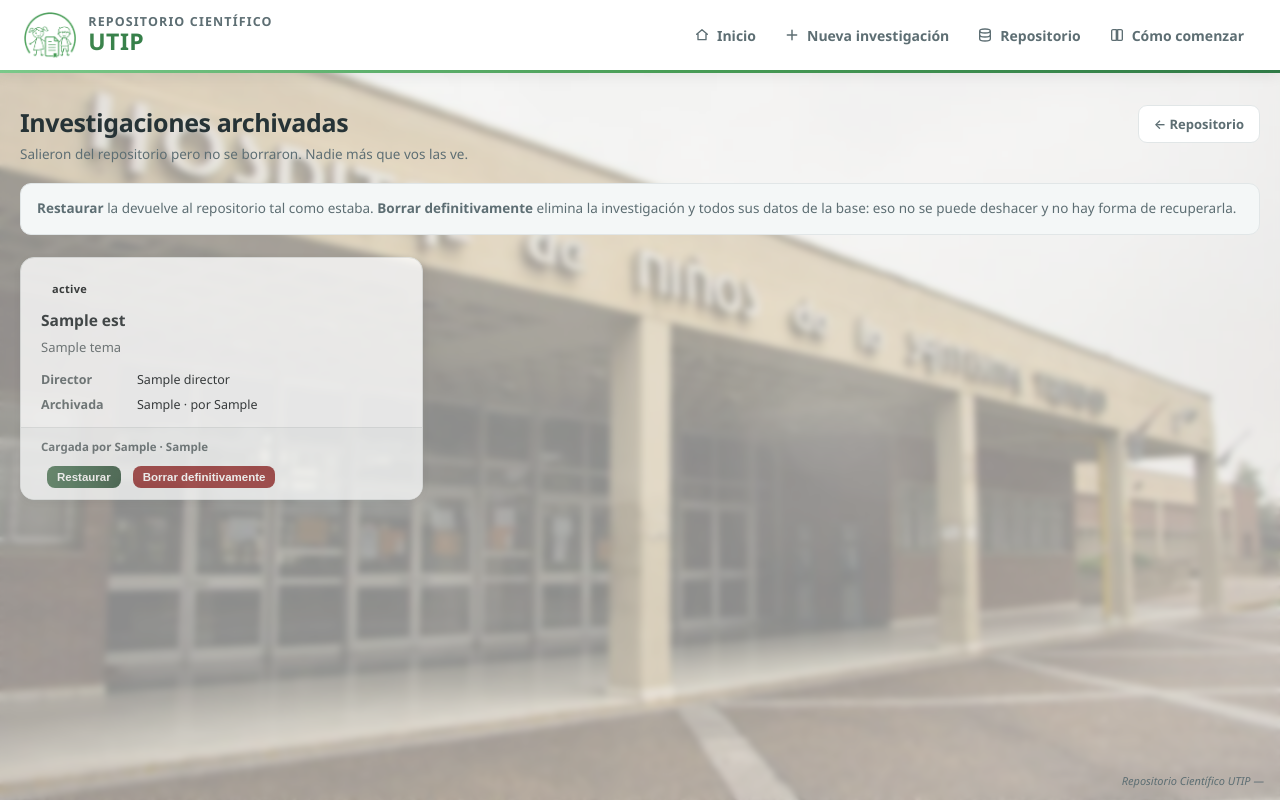
After one commit to lecato86/Repositorio-Cientifico-UTIP, a Flask app: template templates/estudios/archivados.html in a window 1280 px wide. The commit adds this page. Run offline with Flask 3, Linux system fonts and the light colour scheme; the template is opened without the code that fills it: most values are stand-ins (such as "Sample title", 1, 10 or a date in 2020); some libraries are stand-ins or nearby versions.

Commit message:
Archivar investigaciones en vez de borrarlas
Borrar estaba a un solo clic y no tenia vuelta atras. Ahora el circuito es
de dos pasos y los dos son de admin: archivar saca la investigacion del
repositorio dejando la fila intacta (reversible), y el borrado definitivo
existe solo dentro de la solapa Archivados.

El estado vive en archivado_en / archivado_por, columnas de meta y no del
formulario: ESTUDIO_COLUMNAS se sobrescribe entera en cada edicion, asi que
una columna de estado ahi se borraria sola al guardar. Se migran solas en
los dos motores al arrancar.

Una investigacion archivada desaparece del repositorio, de la busqueda por
titulo y de la ficha para quien no sea admin; tampoco la edita su propio
autor. Ese chequeo va dentro de puede_modificar, que es por donde pasan las
rutas de edicion y los botones de las vistas.

La solapa Archivados solo se renderiza para un admin y la ruta ademas lleva
requiere_admin: esconder el link nunca es la proteccion.

Para el que no es admin, al pie de Modificar queda una nota chica con el
contacto para pedir la baja (CONTACTO_ADMIN_MAIL / CONTACTO_ADMIN_TEL).

Co-Authored-By: Claude Opus 5 (1M context) <noreply@anthropic.com>

```diff
--- a/oafcare/database.py
+++ b/oafcare/database.py
@@ -29,11 +29,18 @@ except ImportError:  # psycopg solo hace falta en producción (Postgres)
 # Columnas de `estudios` que NO son del formulario: quién la cargó y cuándo.
 # `creado_por` es el nombre para mostrar y `creado_por_dni` la identidad real:
 # es la que se compara para decidir si alguien puede modificar el registro.
+#
+# `archivado_en` es el archivado: con fecha, la investigación sale del
+# repositorio y queda solo en la vista de archivados (que ve únicamente un
+# admin). Vacía o NULL = activa. NO se borra la fila: archivar es reversible y
+# el borrado definitivo es un segundo paso deliberado desde esa vista.
 ESTUDIO_COLUMNAS_META = [
     "creado_por",
     "creado_por_dni",
     "creado_en",
     "actualizado_en",
+    "archivado_en",
+    "archivado_por",
 ]
 
 # Tablas de OAFCare (seguimiento de pacientes en OAF). El proyecto derivaba de
@@ -194,7 +201,9 @@ def _init_postgres() -> None:
                 creado_por TEXT,
                 creado_por_dni TEXT,
                 creado_en TEXT,
-                actualizado_en TEXT
+                actualizado_en TEXT,
+                archivado_en TEXT,
+                archivado_por TEXT
             )""")
 
             # Bases ya existentes: agregar las columnas que falten.
@@ -223,7 +232,9 @@ def _init_sqlite() -> None:
         creado_por TEXT,
         creado_por_dni TEXT,
         creado_en TEXT,
-        actualizado_en TEXT
+        actualizado_en TEXT,
+        archivado_en TEXT,
+        archivado_por TEXT
     )""")
     conn.commit()
 
--- a/static/css/repositorio.css
+++ b/static/css/repositorio.css
@@ -1147,3 +1147,112 @@
         flex: 1 1 100%;
     }
 }
+
+/* ------------------------------------------------------------
+   Archivar / restaurar / borrar
+   ------------------------------------------------------------
+   Archivar NO es destructivo (la investigación queda guardada y se puede
+   restaurar), así que su botón es neutro: el rojo se reserva para el borrado
+   definitivo, que solo existe en la pantalla de archivados. */
+
+.repo-archivar,
+.repo-restaurar {
+    display: inline;
+    margin-left: 6px;
+}
+
+.repo-archivar button {
+    width: auto;
+    padding: 5px 10px;
+    font-size: 11.5px;
+    font-weight: 700;
+    border-radius: 8px;
+    background: var(--sc-field);
+    color: var(--sc-muted);
+    border: 1px solid var(--sc-field-line);
+    box-shadow: none;
+}
+
+.repo-archivar button:hover {
+    background: #fff7ed;
+    color: #9a3412;
+    border-color: #fed7aa;
+}
+
+.repo-restaurar button {
+    width: auto;
+    padding: 5px 10px;
+    font-size: 11.5px;
+    font-weight: 700;
+    border-radius: 8px;
+    background: var(--sc-grad-fuerte);
+    box-shadow: none;
+}
+
+/* ------------------------------------------------------------
+   Pantalla de archivados (solo admin)
+   ------------------------------------------------------------ */
+
+.arch-ayuda {
+    margin: 0 0 22px;
+    padding: 14px 16px;
+    border-radius: 11px;
+    border: 1px solid var(--sc-line);
+    background: var(--sc-field);
+    color: var(--sc-muted);
+    font-size: 13.5px;
+    line-height: 1.6;
+}
+
+/* Atenuada: se ve que no está en circulación. Vuelve a color al pasar por
+   encima, para poder leerla sin esfuerzo. */
+.est-card--archivada {
+    opacity: .78;
+    filter: saturate(.55);
+}
+
+.est-card--archivada:hover {
+    opacity: 1;
+    filter: none;
+}
+
+/* Cartel de la ficha de una investigación archivada. */
+.ficha-archivada {
+    margin: 0 0 18px;
+    padding: 13px 16px;
+    border-radius: 11px;
+    background: #fff7ed;
+    border: 1px solid #fed7aa;
+    color: #9a3412;
+    font-size: 13.5px;
+    line-height: 1.6;
+}
+
+.ficha-archivada a {
+    color: #9a3412;
+    font-weight: 700;
+    white-space: nowrap;
+}
+
+/* ------------------------------------------------------------
+   Contacto para pedir la baja de una investigación (pie de "Modificar")
+   ------------------------------------------------------------
+   Discreto a propósito: es un dato de servicio, no una llamada a la acción.
+   No se borra solo, se pide. */
+
+.inv-contacto {
+    margin: 14px 2px 0;
+    font-size: 12px;
+    line-height: 1.55;
+    color: var(--sc-muted);
+    text-align: center;
+}
+
+.inv-contacto a {
+    color: var(--sc-muted);
+    text-decoration: underline;
+}
+
+.inv-contacto a:hover {
+    color: var(--sc-blue);
+}
--- a/templates/base.html
+++ b/templates/base.html
@@ -32,6 +32,13 @@
         <a href="{{ url_for('estudios.como_comenzar') }}" {% if request.endpoint == 'estudios.como_comenzar' %}class="active"{% endif %}>
             <svg viewBox="0 0 24 24" fill="none" stroke="currentColor" stroke-width="2"><path d="M4 5.5A2 2 0 016 4h5v16H6a2 2 0 01-2-1.5z" stroke-linejoin="round"/><path d="M20 5.5A2 2 0 0018 4h-5v16h5a2 2 0 002-1.5z" stroke-linejoin="round"/></svg>Cómo comenzar</a>
 
+        {# Las investigaciones archivadas: solapa solo para un admin (los DNIs
+           de ADMIN_DNIS). Para el resto no existe, ni la solapa ni la ruta. #}
+        {% if current_user.is_authenticated and current_user.rol == 'admin' %}
+        <a href="{{ url_for('estudios.archivados') }}" {% if request.endpoint == 'estudios.archivados' %}class="active"{% endif %}>
+            <svg viewBox="0 0 24 24" fill="none" stroke="currentColor" stroke-width="2"><rect x="3" y="4" width="18" height="4" rx="1"/><path d="M5 8v11a1 1 0 001 1h12a1 1 0 001-1V8"/><path d="M10 12h4" stroke-linecap="round"/></svg>Archivados</a>
+        {% endif %}
+
         {% if current_user.is_authenticated %}
         <span class="nav-sep" aria-hidden="true"></span>
         <a class="nav-logout" href="{{ url_for('auth.logout') }}">
--- /dev/null
+++ b/templates/estudios/archivados.html
@@ -0,0 +1,88 @@
+{% extends "base.html" %}
+{% block title %}Archivados — Repositorio Científico UTIP{% endblock %}
+{% block extra_css %}
+<link rel="stylesheet" href="{{ url_for('static', filename='css/repositorio.css') }}">
+{% endblock %}
+{% block content %}
+{# Investigaciones sacadas del repositorio. Esta pantalla la ve SOLO un admin
+   (la ruta lleva @requiere_admin y la solapa del navbar tampoco aparece para
+   el resto). Desde acá se restaura o se borra para siempre. #}
+<section class="repo archivados">
+    <header class="repo-head">
+        <div>
+            <h1>Investigaciones archivadas</h1>
+            <p>
+                Salieron del repositorio pero no se borraron. Nadie más que vos
+                las ve.
+            </p>
+        </div>
+        <a class="repo-volver" href="{{ url_for('estudios.repositorio') }}">← Repositorio</a>
+    </header>
+
+    {% if not estudios %}
+    <p class="repo-vacio">
+        No hay ninguna investigación archivada.
+    </p>
+    {% else %}
+
+    <p class="arch-ayuda">
+        <b>Restaurar</b> la devuelve al repositorio tal como estaba.
+        <b>Borrar definitivamente</b> elimina la investigación y todos sus datos
+        de la base: eso no se puede deshacer y no hay forma de recuperarla.
+    </p>
+
+    <div class="repo-tarjetas">
+        {% for est in estudios %}
+        <article class="est-card est-card--archivada">
+            <a class="est-card-link" href="{{ url_for('estudios.detalle', estudio_id=est['id']) }}">
+                <span class="est-estado est-estado--{{ etapas[est['id']] }}">
+                    {{ est['estado_actual'] or 'Sin estado' }}
+                </span>
+
+                <h2 class="est-titulo">{{ est['titulo'] or 'Sin título' }}</h2>
+
+                {% if est['tema'] %}
+                <p class="est-tema">{{ est['tema'] }}</p>
+                {% endif %}
+
+                <dl class="est-datos">
+                    {% if est['director'] %}
+                    <div><dt>Director</dt><dd>{{ est['director'] }}</dd></div>
+                    {% endif %}
+                    <div>
+                        <dt>Archivada</dt>
+                        <dd>
+                            {{ est['archivado_en'] or '—' }}
+                            {%- if est['archivado_por'] %} · por {{ est['archivado_por'] }}{% endif %}
+                        </dd>
+                    </div>
+                </dl>
+            </a>
+
+            <footer class="est-pie">
+                <span class="est-autor">
+                    Cargada por {{ est['creado_por'] or '—' }}
+                    {%- if est['creado_en'] %} · {{ est['creado_en'][:10] }}{% endif %}
+                </span>
+                <span class="est-acciones">
+                    <form action="{{ url_for('estudios.restaurar', estudio_id=est['id']) }}"
+                          method="post" class="repo-restaurar">
+                        <button type="submit">Restaurar</button>
+                    </form>
+                    {# El único lugar de la app donde se borra de verdad: la
+                       ruta rechaza el borrado de una investigación que no esté
+                       archivada. Llegar hasta acá ya fue un paso deliberado; el
+                       confirm es el último aviso. #}
+                    <form action="{{ url_for('estudios.borrar', estudio_id=est['id']) }}"
+                          method="post" class="repo-borrar"
+                          onsubmit="return confirm('¿Borrar DEFINITIVAMENTE la investigación &quot;{{ est['titulo'] }}&quot;?\n\nSe elimina de la base con todos sus datos. Esta acción NO se puede deshacer.');">
+                        <button type="submit">Borrar definitivamente</button>
+                    </form>
+                </span>
+            </footer>
+        </article>
+        {% endfor %}
+    </div>
+    {% endif %}
+</section>
+{% endblock %}
```
Also changed, not shown: CLAUDE.md (+12 -4 lines), config.py (+10 -0 lines), oafcare/estudios/models.py (+73 -6 lines), oafcare/estudios/routes.py (+63 -4 lines), scripts/smoke_test.py (+62 -3 lines), templates/estudios/detalle.html (+11 -0 lines), templates/estudios/modificar.html (+16 -0 lines), templates/estudios/repositorio.html (+11 -8 lines), 1 other file.
